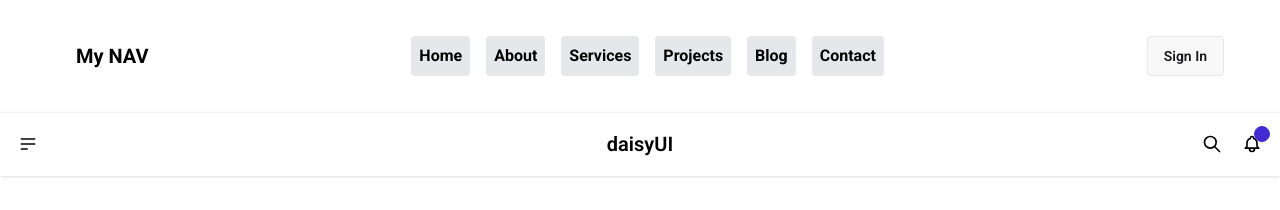
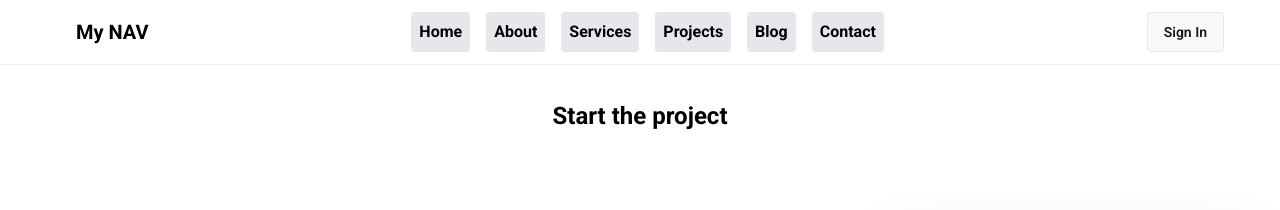
Before and after one commit to Riadul-Islam-551/React-Tailwind-Practice, a React (Vite) app: page / in a window 1280 px wide. Shown: the top 210 px of the page. Built offline with nearby package versions, Linux system fonts and the light colour scheme; grey boxes are pictures that could not be loaded.

Commit message:
modify the toogle nav design

```diff
--- a/src/App.jsx
+++ b/src/App.jsx
@@ -7,7 +7,7 @@ function App() {
   return (
     <>
       <Nav></Nav>
-      <Daisynav></Daisynav>
+      {/* <Daisynav></Daisynav> */}
       <h1 className="text-2xl text-center my-9 font-bold">Start the project</h1>
       <Hero></Hero>
     </>
--- a/src/components/Navbar/Links.jsx
+++ b/src/components/Navbar/Links.jsx
@@ -4,7 +4,7 @@ const Links = ({links}) => {
   return (
     <div>
 
-        <li className='m-3 md:mx-2 p-2 rounded-xl md:rounded text-center bg-gray-700 md:bg-gray-200 text-white md:text-black font-bold'><a href={links.path}>{links.name}</a></li>
+        <li className='m-3 md:m-0 md:mx-2 p-2 rounded-xl md:rounded text-center bg-gray-700 md:bg-gray-200 text-white md:text-black font-bold'><a href={links.path}>{links.name}</a></li>
 
     </div>
   )
--- a/src/components/Navbar/Nav.jsx
+++ b/src/components/Navbar/Nav.jsx
@@ -45,9 +45,9 @@ const Nav = () => {
 
   return (
     <div className="shadow-2xs">
-      <nav className="  flex justify-between items-center max-w-[1200px] mx-auto px-4 py-3">
+      <nav className="  flex justify-between items-center max-w-[1200px] mx-auto px-4 py-2 md:py-0">
         {/* ............nav icons............  */}
-        <div className="flex gap-5 cursor-pointer">
+        <div className="flex items-center gap-5 cursor-pointer">
           <span onClick={() => setOpen(!open)}>
             {open ? (
               <CircleX className="md:hidden" />
@@ -55,7 +55,7 @@ const Nav = () => {
               <Menu className="md:hidden" />
             )}
           </span>
-          <ul className={`md:hidden absolute bg-gray-400 ${open ? 'top-16' : '-top-96'} z-10 w-9/10 rounded-2xl`}>
+          <ul className={`md:hidden absolute bg-gray-400 ${open ? 'left-0 top-16' : '-left-[700px] top-16'} duration-1000 z-10 w-full rounded-2xl`}>
             {links}
           </ul>
           <h1 className="text-xl font-bold">My NAV</h1>
```
